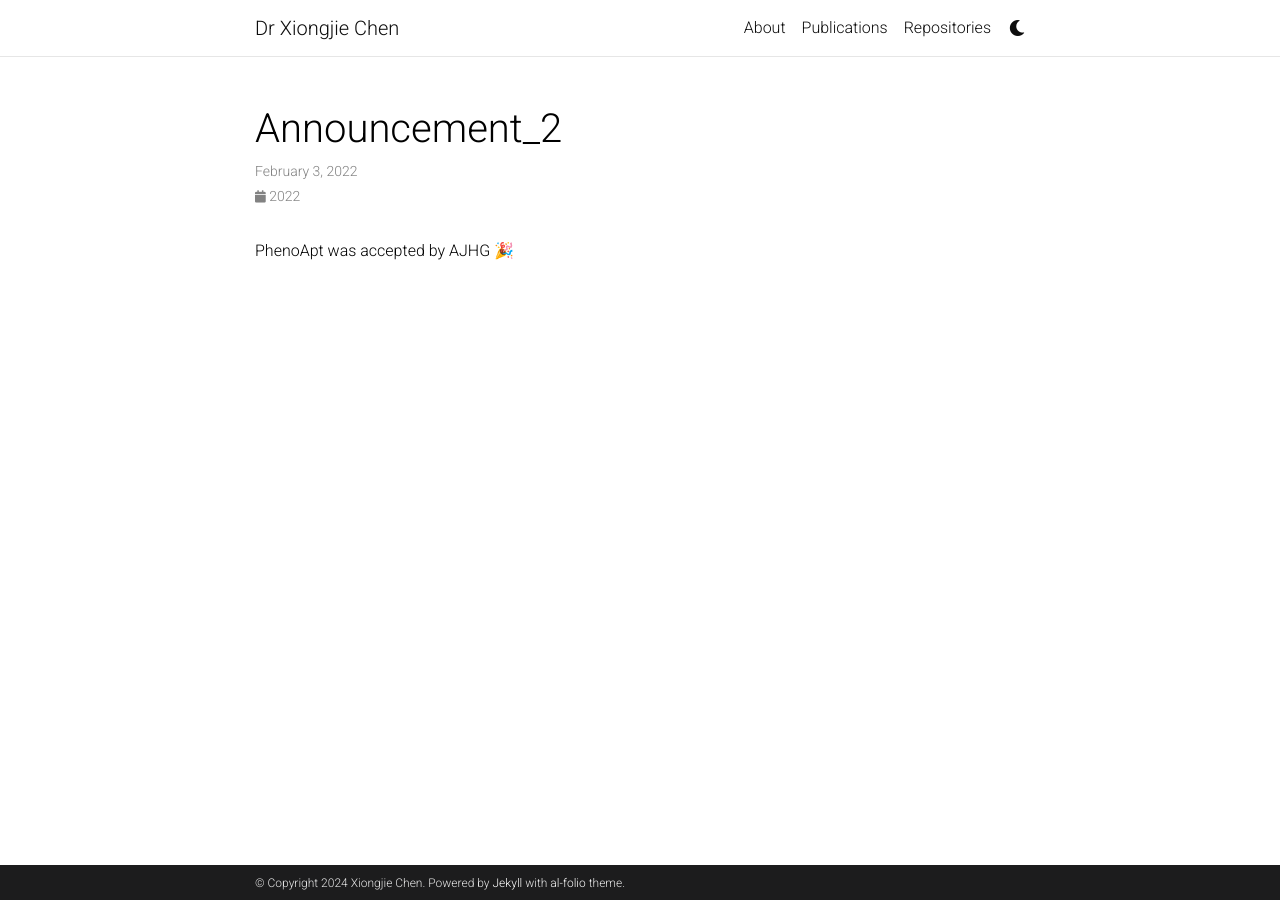
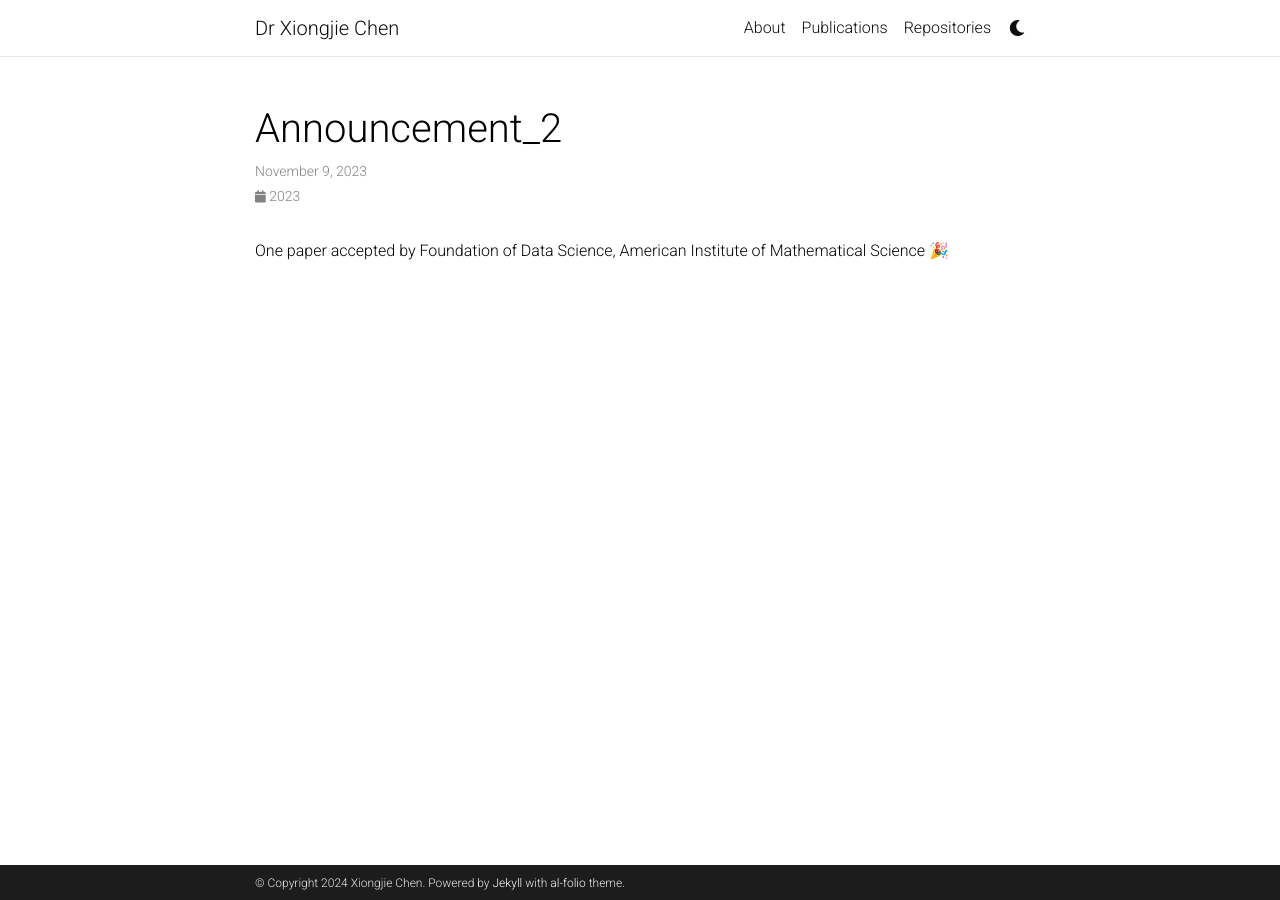
Before and after one commit to xiongjiechen/xiongjiechen.github.io, a Jekyll site: the page built from _news/announcement_2.md, in a window 1280 px wide. Built offline with Jekyll 4.4.1, drawn with Linux system fonts in a browser that asks for light colours; comment, search, counter and statistics services are not loaded; a style sheet for code colours, icons or effects is not loaded.

Commit message:
Update announcement_2.md

```diff
--- a/_news/announcement_2.md
+++ b/_news/announcement_2.md
@@ -1,7 +1,7 @@
 ---
 layout: post
-date: 2022-02-03 00:00:00-0000
+date: 2023-11-09 00:00:00-0000
 inline: true
 ---
 
-PhenoApt was accepted by AJHG 🎉
+One paper accepted by Foundation of Data Science, American Institute of Mathematical Science 🎉
```
